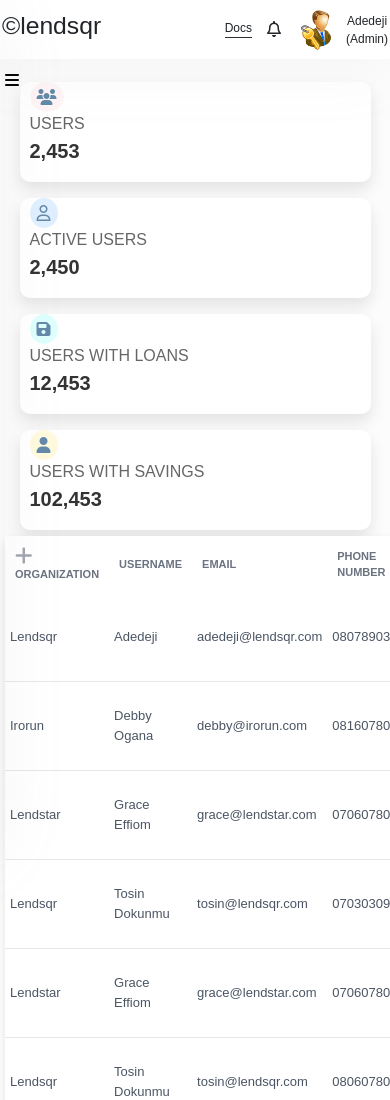
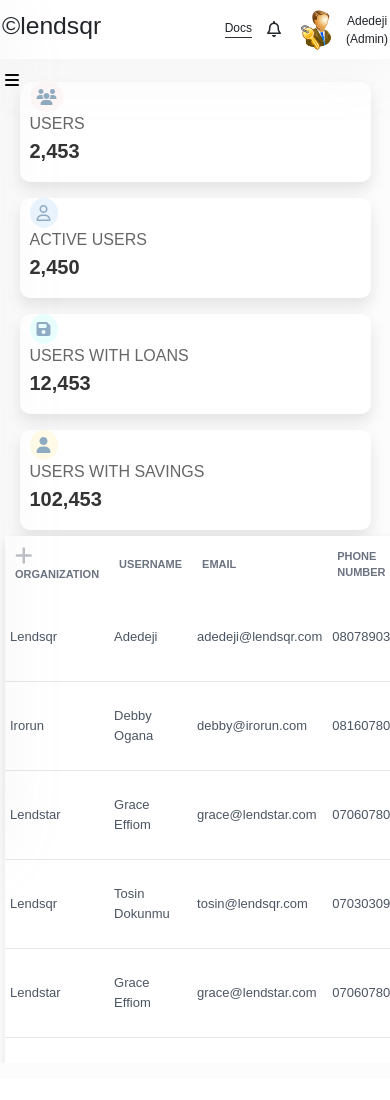
Before and after one commit to Dev-ishaq/lendsqr-fe-test, a React (Vite) app: page /dash in a window 390 px wide. Shown: the top 1100 px of the page. After the commit the page ends 1079 px from the top, so only its background shows below. Built offline with nearby package versions, Linux system fonts and the light colour scheme.

Commit message:
Update UserTables.css

```diff
--- a/src/assets/css/UserTables.css
+++ b/src/assets/css/UserTables.css
@@ -119,7 +119,6 @@
       padding: 10px;
       max-width: 660px;
       padding: 5px;
-      height: 75%;
     }
     .user-table {
       width: 100%;
```
